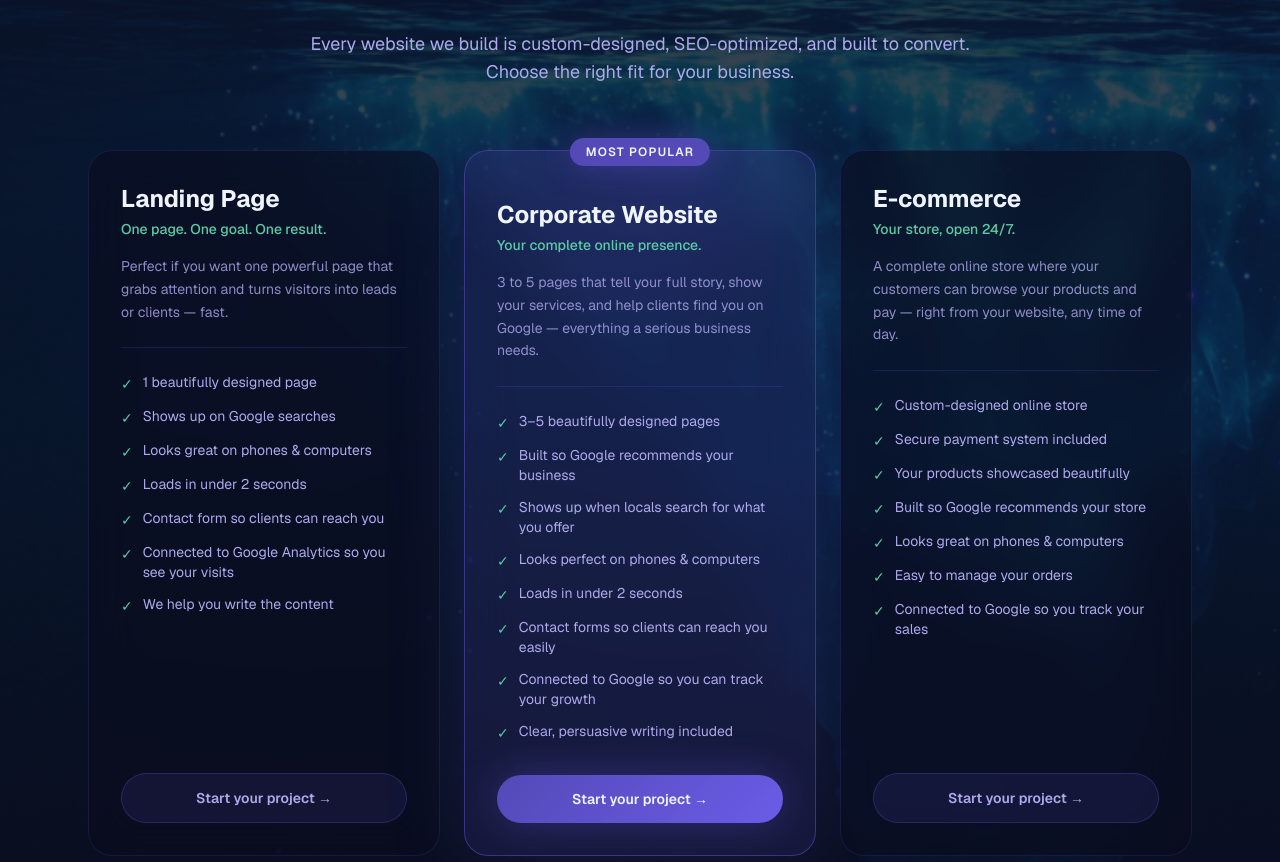
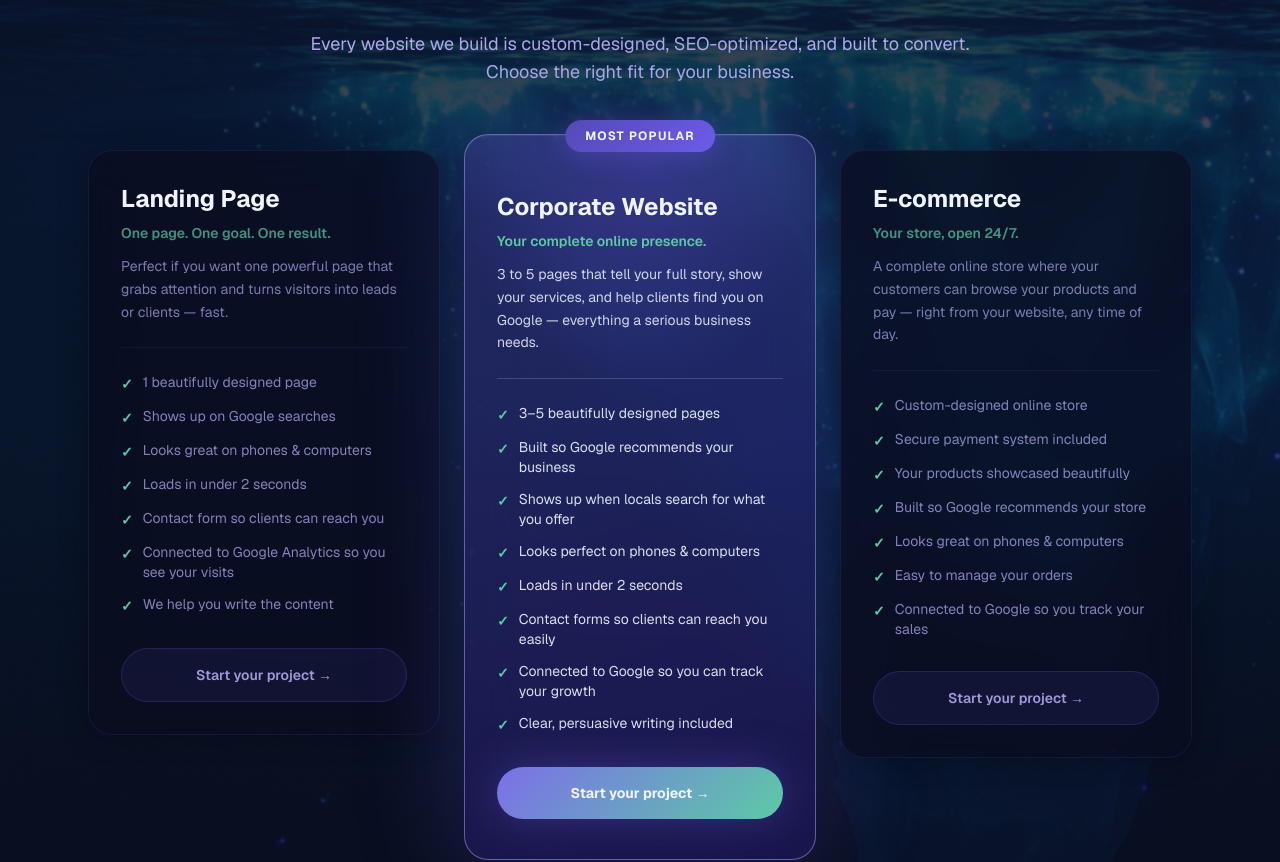
Before and after one commit to carolinacontech/icebreakerlab, a Next.js app: page / in a window 1280 px wide. Shown: the part 5046-5908 px from the top of the page. Built offline with nearby package versions, Linux system fonts and the light colour scheme; no server answers.

Commit message:
Improve services cards: better contrast, featured card stands out more

```diff
--- a/src/components/Services.tsx
+++ b/src/components/Services.tsx
@@ -86,7 +86,7 @@ export default function Services() {
         </motion.div>
 
         {/* Plans */}
-        <div className="grid grid-cols-1 md:grid-cols-3 gap-6 items-stretch">
+        <div className="grid grid-cols-1 md:grid-cols-3 gap-6 items-start">
           {plans.map((plan, i) => (
             <motion.div
               key={plan.name}
@@ -94,26 +94,32 @@ export default function Services() {
               whileInView={{ opacity: 1, y: 0 }}
               viewport={{ once: true }}
               transition={{ duration: 0.6, delay: i * 0.12 }}
-              className={`rounded-3xl flex flex-col relative ${plan.featured ? "pt-12 pb-8 px-8" : "p-8"}`}
+              className={`rounded-3xl flex flex-col relative ${plan.featured ? "pt-14 pb-10 px-8 md:-mt-4 md:-mb-4" : "p-8"}`}
               style={{
-                background: plan.featured ? "rgba(83,74,183,0.18)" : "rgba(10,13,31,0.6)",
-                border: plan.featured ? "1px solid rgba(83,74,183,0.6)" : "1px solid rgba(83,74,183,0.2)",
-                backdropFilter: "blur(24px)",
-                boxShadow: plan.featured ? "0 0 80px rgba(83,74,183,0.2)" : "none",
+                background: plan.featured
+                  ? "linear-gradient(160deg, rgba(83,74,183,0.35) 0%, rgba(40,30,120,0.5) 100%)"
+                  : "rgba(10,13,31,0.75)",
+                border: plan.featured
+                  ? "1px solid rgba(175,169,236,0.5)"
+                  : "1px solid rgba(83,74,183,0.18)",
+                backdropFilter: "blur(28px)",
+                boxShadow: plan.featured
+                  ? "0 0 100px rgba(83,74,183,0.35), inset 0 1px 0 rgba(255,255,255,0.08)"
+                  : "0 0 30px rgba(0,0,0,0.3)",
               }}
             >
               {/* Glow for featured */}
               {plan.featured && (
-                <div className="absolute inset-0 pointer-events-none" style={{
-                  background: "radial-gradient(ellipse 80% 40% at 50% 0%, rgba(83,74,183,0.25) 0%, transparent 70%)"
+                <div className="absolute inset-0 rounded-3xl pointer-events-none" style={{
+                  background: "radial-gradient(ellipse 80% 50% at 50% 0%, rgba(107,92,231,0.3) 0%, transparent 70%)"
                 }} />
               )}
 
               {/* Most popular badge */}
               {plan.featured && (
                 <div className="absolute top-0 left-1/2 -translate-x-1/2 -translate-y-1/2">
-                  <span className="px-4 py-1.5 rounded-full text-xs font-semibold tracking-widest uppercase"
-                    style={{ background: "var(--aurora)", color: "var(--snow)", boxShadow: "0 0 30px rgba(83,74,183,0.5)" }}>
+                  <span className="px-5 py-2 rounded-full text-xs font-bold tracking-widest uppercase"
+                    style={{ background: "linear-gradient(135deg, var(--aurora), #6B5CE7)", color: "var(--snow)", boxShadow: "0 4px 24px rgba(83,74,183,0.6)" }}>
                     Most Popular
                   </span>
                 </div>
@@ -122,19 +128,20 @@ export default function Services() {
               <div className="relative z-10 flex flex-col flex-1">
                 {/* Plan name */}
                 <div className="mb-6">
-                  <h3 className="text-2xl font-bold mb-1" style={{ color: "var(--snow)" }}>{plan.name}</h3>
-                  <p className="text-sm font-medium mb-4" style={{ color: "var(--aurora-teal)" }}>{plan.tagline}</p>
-                  <p className="text-sm leading-relaxed" style={{ color: "var(--aurora-light)", opacity: 0.8 }}>{plan.description}</p>
+                  <h3 className="text-2xl font-bold mb-2" style={{ color: "var(--snow)" }}>{plan.name}</h3>
+                  <p className="text-sm font-semibold mb-3" style={{ color: plan.featured ? "var(--aurora-teal)" : "rgba(93,202,165,0.7)" }}>{plan.tagline}</p>
+                  <p className="text-sm leading-relaxed" style={{ color: plan.featured ? "rgba(240,244,255,0.85)" : "rgba(175,169,236,0.7)" }}>{plan.description}</p>
                 </div>
 
                 {/* Divider */}
-                <div className="h-px mb-6" style={{ background: "rgba(83,74,183,0.25)" }} />
+                <div className="h-px mb-6" style={{ background: plan.featured ? "rgba(175,169,236,0.25)" : "rgba(83,74,183,0.15)" }} />
 
                 {/* Features */}
                 <ul className="flex flex-col gap-3 mb-8 flex-1">
                   {plan.features.map((f) => (
-                    <li key={f} className="flex items-start gap-2.5 text-sm" style={{ color: "var(--aurora-light)" }}>
-                      <span className="mt-0.5 shrink-0" style={{ color: "var(--aurora-teal)" }}>✓</span>
+                    <li key={f} className="flex items-start gap-2.5 text-sm"
+                      style={{ color: plan.featured ? "rgba(240,244,255,0.9)" : "rgba(175,169,236,0.75)" }}>
+                      <span className="mt-0.5 shrink-0 font-bold" style={{ color: "var(--aurora-teal)" }}>✓</span>
                       {f}
                     </li>
                   ))}
@@ -142,10 +149,10 @@ export default function Services() {
 
                 {/* CTA */}
                 <a href={plan.href}
-                  className="w-full py-3.5 rounded-full font-semibold text-sm text-center transition-transform hover:scale-[1.02] block"
+                  className="w-full py-4 rounded-full font-semibold text-sm text-center transition-all hover:scale-[1.02] hover:opacity-90 block"
                   style={plan.featured
-                    ? { background: "linear-gradient(135deg, var(--aurora), #6B5CE7)", color: "var(--snow)", boxShadow: "0 0 40px rgba(83,74,183,0.45)" }
-                    : { background: "rgba(83,74,183,0.15)", color: "var(--aurora-light)", border: "1px solid rgba(83,74,183,0.35)" }
+                    ? { background: "linear-gradient(135deg, #7C6FE8, #5DCAA5)", color: "var(--snow)", boxShadow: "0 0 40px rgba(83,74,183,0.5)", fontWeight: 700 }
+                    : { background: "rgba(83,74,183,0.12)", color: "rgba(175,169,236,0.9)", border: "1px solid rgba(83,74,183,0.3)" }
                   }>
                   {plan.cta} →
                 </a>
```
